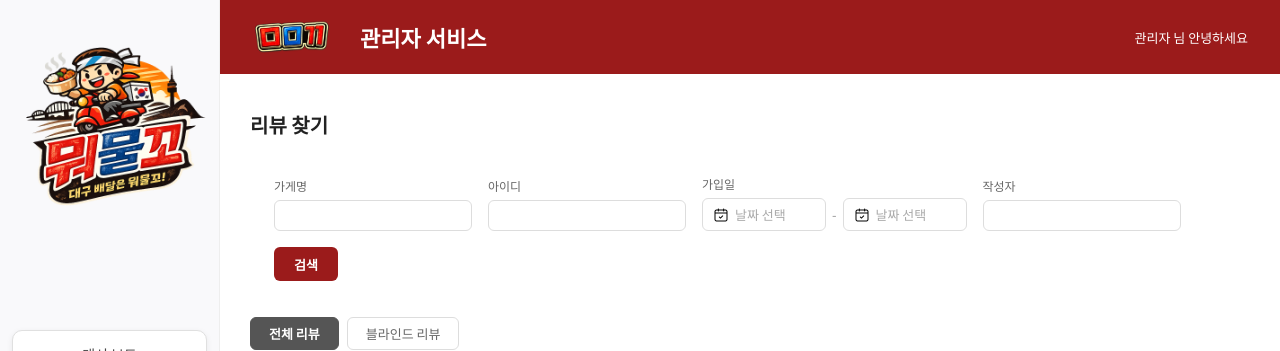
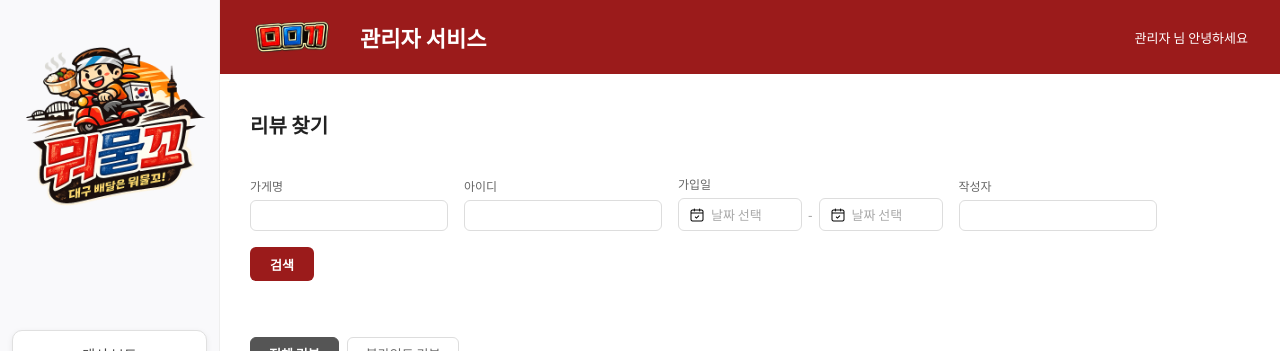
Before and after one commit to momoolggo/momoolggo2-fe, a Vue app: page /admin/blind in a window 1280 px wide. Shown: the top 351 px of the page. Built offline with nearby package versions, Linux system fonts and the light colour scheme; no server answers.

Commit message:
style:(admin) css수정

```diff
--- a/src/views/admin/AdminBlindView.vue
+++ b/src/views/admin/AdminBlindView.vue
@@ -436,7 +436,7 @@ const handleSearch = () => {
 .page_title { font-size: 20px; font-weight: 700; color: #222; margin: 0; }
 
 /* 검색 */
-.search_box { background: #fff; border-radius: 10px; padding: 20px 24px; }
+.search_box { background: #fff; border-radius: 10px; padding: 20px 0px; margin-bottom: 20px;}
 .search_row { display: flex; align-items: flex-end; gap: 16px; flex-wrap: wrap; }
 .search_field { display: flex; flex-direction: column; gap: 6px; }
 .search_field label { font-size: 12px; color: #666; font-weight: 500; }
--- a/src/views/admin/AdminSettlementView.vue
+++ b/src/views/admin/AdminSettlementView.vue
@@ -608,6 +608,7 @@ const expectedPayoutDate = (periodEnd) => {
 .search_box {
   background: transparent;
   padding: 0;
+  margin-top: 40px;
 }
 .search_row {
   display: flex;
--- a/src/views/admin/AdminStoreView.vue
+++ b/src/views/admin/AdminStoreView.vue
@@ -155,7 +155,7 @@ onMounted(() => {
               <div class="date_picker_wrap" @click="dateRef.showPicker()">
                 <img src="@/assets/calender.png" alt="calendar" class="blind_search_img" />
                 <span class="date_text" :class="{ placeholder: !searchForm.date }">
-                  {{ searchForm.date || formatDate(today) }}
+                  {{ searchForm.date || '날짜 선택' }}
                 </span>
                 <input ref="dateRef" type="date" class="hidden_date" @change="onDateChange" />
               </div>
```
